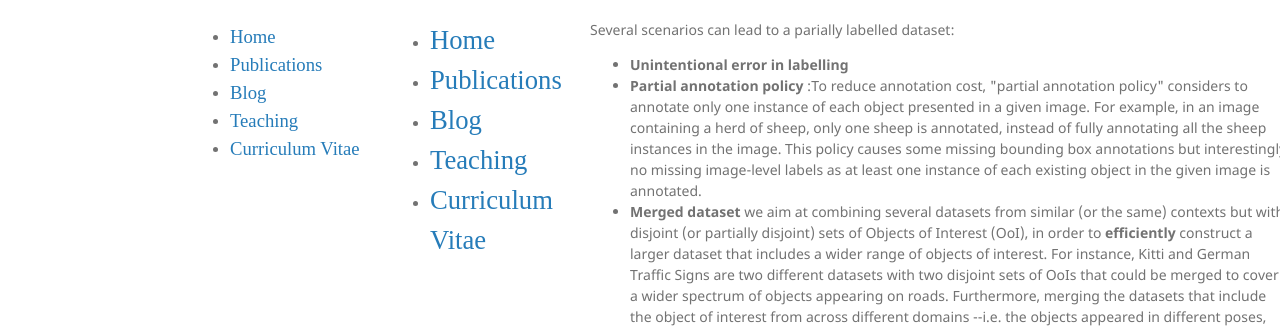
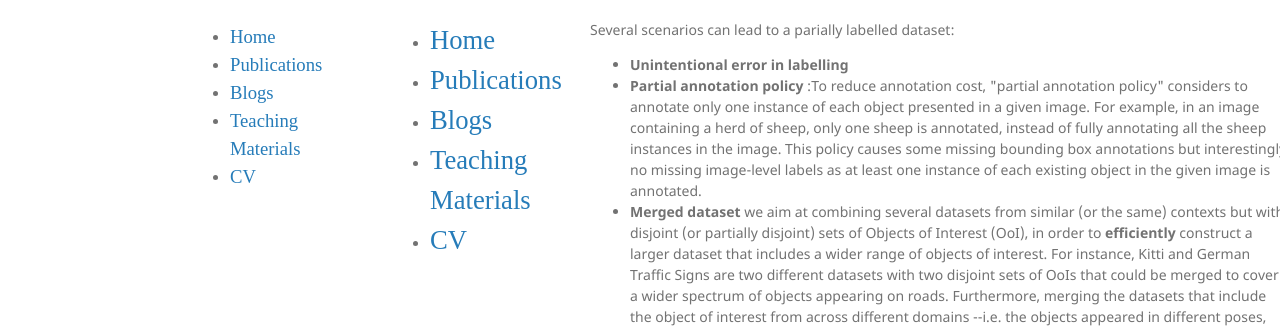
Before and after one commit to mahdaneh/mahdaneh.github.io, a Jekyll site: the page built from Blogs/Object_Detector.html, in a window 1280 px wide. Shown: the part 301-631 px from the top of the page. Built offline with Jekyll 4.4.1, drawn with Linux system fonts in a browser that asks for light colours; formulas are drawn with MathJax 3.

Commit message:
Problem fixed

```diff
--- a/Blogs/Object_Detector.html
+++ b/Blogs/Object_Detector.html
@@ -53,12 +53,11 @@ layout: default
 
 
           <li><a href="../Blog.html"><span
-            style="font-size: 20pt;font-family: Times New Roman,Times,serif">Blog</span></a></li>
+            style="font-size: 20pt;font-family: Times New Roman,Times,serif">Blogs</span></a></li>
           <li><a href="https://sites.google.com/site/cscabbasi/courses"><span
-            style="font-size:20pt;font-family: Times New Roman,Times,serif">Teaching</span></a></li>
+            style="font-size:20pt;font-family: Times New Roman,Times,serif">Teaching Materials</span></a></li>
           <li><a href="./Mahdieh_CV.pdf"><span
-            style="font-size: 20pt;font-family: Times New Roman,Times,serif">Curriculum
-            Vitae</span></a></li>
+            style="font-size: 20pt;font-family: Times New Roman,Times,serif">CV</span></a></li>
 
         </ul>
          </div>
--- a/_layouts/default.html
+++ b/_layouts/default.html
@@ -46,12 +46,11 @@
             style="font-size: 14pt;font-family: Times New Roman,Times,serif">Publications</span></a></li>
 
           <li><a href="./Blog.html"><span
-            style="font-size: 14pt;font-family: Times New Roman,Times,serif">Blog</span></a></li>
+            style="font-size: 14pt;font-family: Times New Roman,Times,serif">Blogs</span></a></li>
           <li><a href="https://sites.google.com/site/cscabbasi/courses"><span
-            style="font-size:14pt;font-family: Times New Roman,Times,serif">Teaching</span></a></li>
+            style="font-size:14pt;font-family: Times New Roman,Times,serif">Teaching Materials</span></a></li>
           <li><a href="./Mahdieh_CV.pdf"><span
-            style="font-size: 14pt;font-family: Times New Roman,Times,serif">Curriculum
-            Vitae</span></a></li>
+            style="font-size: 14pt;font-family: Times New Roman,Times,serif">CV</span></a></li>
 
         </ul>
          </div>
```
